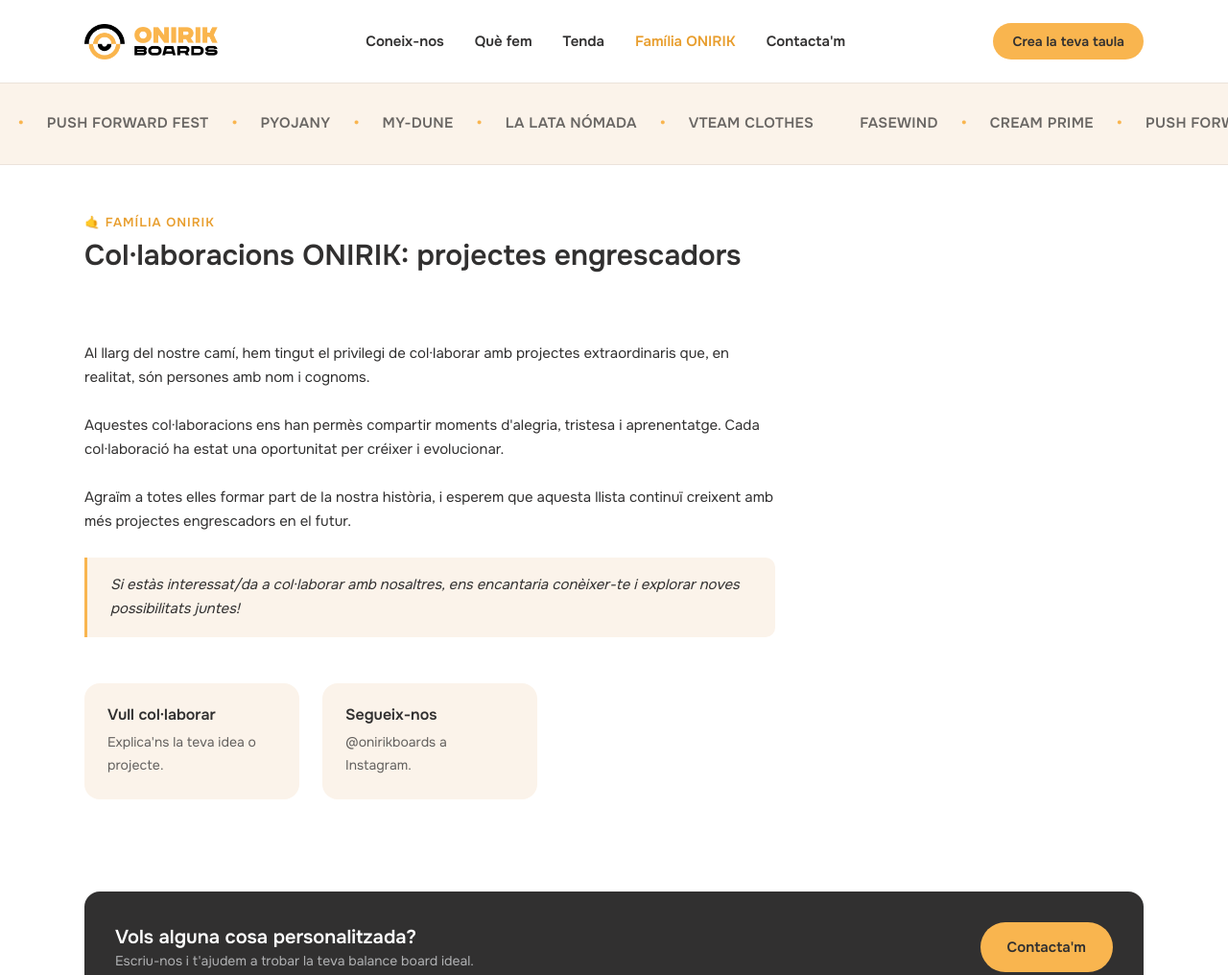
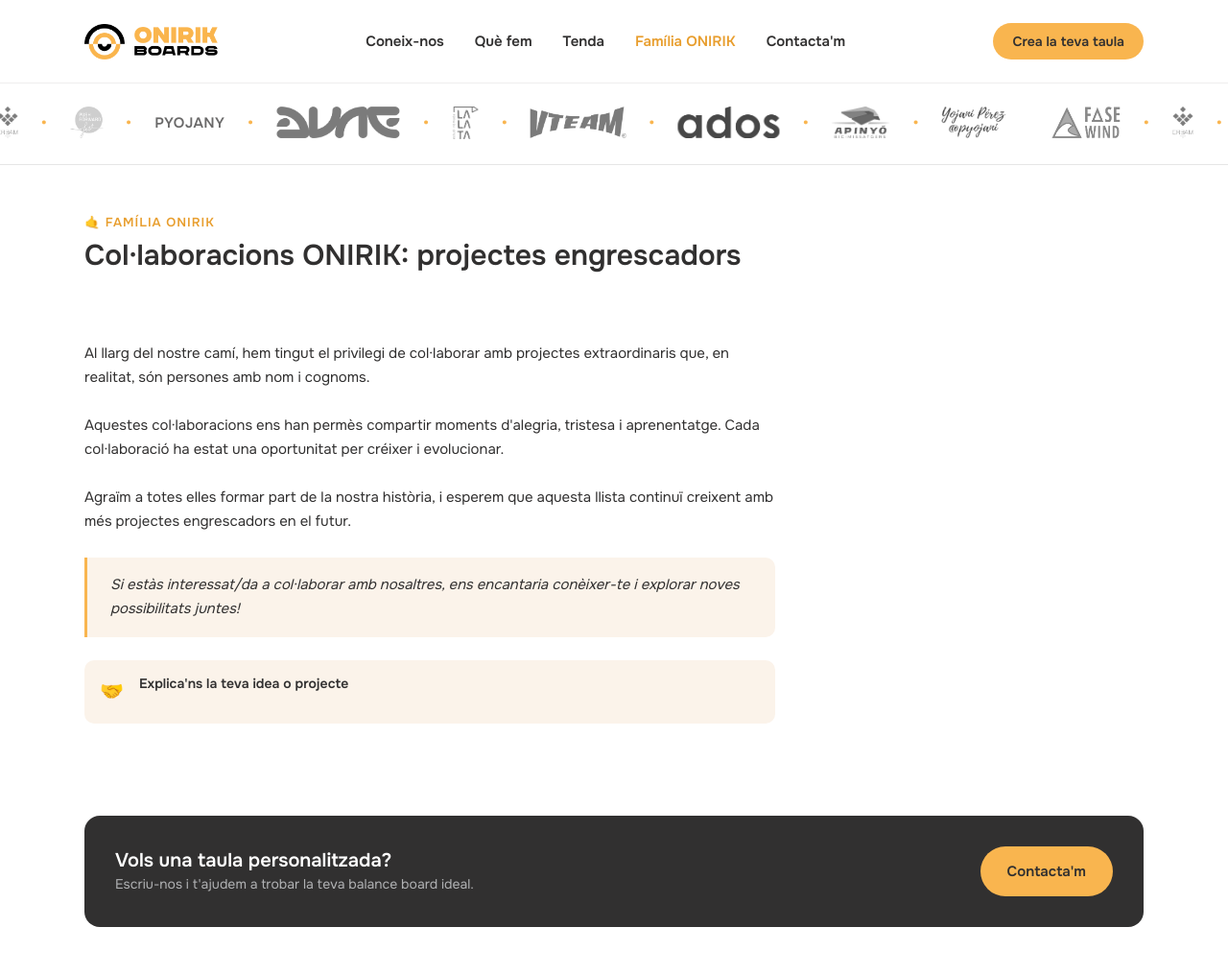
Before and after one commit to claudiasunday/onirik, a plain HTML site: page familia-onirik.html in a window 1280 px wide. Shown: the top 1016 px of the page at 96% size. Drawn offline with Linux system fonts and the light colour scheme; a web font is replaced by a local one.

Commit message:
Actualiza estilos, layout y personalización

```diff
--- a/assets/css/styles.css
+++ b/assets/css/styles.css
@@ -66,6 +66,14 @@
 body {
   margin: 0;
   padding: 0;
+  /* Diverses seccions (hero, cintes de pills/col·laboradors...) "sagnen"
+     fins als 100vw amb el truc width:100vw + margin -50vw per escapar
+     del .container sense tocar l'HTML. En alguns mòbils 100vw es calcula
+     per sobre de l'ample visible real (p.ex. si el navegador compta la
+     barra de scroll), i això filtrava com un petit scroll horitzontal de
+     tota la pàgina. Cap element necessita scroll horitzontal a aquest
+     nivell, així que ho tallem aquí directament. */
+  overflow-x: hidden;
 }
 
 body {
@@ -131,6 +139,22 @@
   margin: 0 auto;
   padding-left: var(--space-4);
   padding-right: var(--space-4);
+}
+
+/* Treu l'element de la vista i del flux (no ocupa espai) mantenint-lo
+   per a lectors de pantalla i SEO: per a títols/text que calia que hi
+   fossin però no calia veure's (p.ex. retallar scroll abans del
+   contingut real d'una pàgina). */
+.visually-hidden {
+  position: absolute;
+  width: 1px;
+  height: 1px;
+  padding: 0;
+  margin: -1px;
+  overflow: hidden;
+  clip: rect(0, 0, 0, 0);
+  white-space: nowrap;
+  border: 0;
 }
 
 /* ---- Header ------------------------------------------------------------- */
@@ -1618,8 +1642,8 @@
   overflow: hidden;
   display: flex;
   align-items: center;
-  background: var(--c-cream-2);
-  border-bottom: 1px solid rgba(49, 48, 48, 0.08);
+  background: var(--c-white);
+  border-bottom: 1px solid rgba(49, 48, 48, 0.12);
 }
 
 .partners-ribbon-track {
@@ -1655,6 +1679,26 @@
 .partners-ribbon-track a:hover {
   opacity: 1;
   color: var(--c-orange-dark);
+}
+
+/* La majoria de col·laboradors ja tenen logo real: substitueix el
+   text per la imatge (mateixos fitxers que a la Home), mantenint la
+   mateixa alçada de línia i la mateixa opacitat/hover que els que
+   encara són només text (p.ex. Pyojany, sense logo). Es veuen amb el
+   seu color de marca real (majoritàriament negre/gris) sobre el fons
+   blanc, sense cap filtre. */
+.partners-ribbon-track img {
+  display: block;
+  height: 34px;
+  width: auto;
+  object-fit: contain;
+  opacity: 0.72;
+  transition: opacity 0.15s ease;
+}
+
+.partners-ribbon-track a:hover img,
+.partners-ribbon-track img:hover {
+  opacity: 1;
 }
 
 .partners-ribbon-dot {
@@ -1756,6 +1800,13 @@
   color: var(--c-muted-light);
 }
 
+/* Quan .prose-media només té un placeholder (p.ex. Què fem, a diferència
+   de Coneix-nos amb dos), que ocupi totes les columnes de la mini-graella
+   mòbil en lloc de quedar-se només a la primera meitat. */
+.prose-media .img-placeholder:only-child {
+  grid-column: 1 / -1;
+}
+
 .img-placeholder svg {
   width: 28px;
   height: 28px;
@@ -1791,7 +1842,8 @@
    Què fem...) heretava el nowrap pensat per als enllaços de text
    inline, i el seu paràgraf es desbordava fora de la targeta en lloc
    de fer salt de línia. */
-.prose .info-card {
+.prose .info-card,
+.prose .contact-info-item {
   color: inherit;
   font-weight: inherit;
   text-decoration: none;
--- a/assets/js/layout.js
+++ b/assets/js/layout.js
@@ -104,7 +104,7 @@
     <section class="container">
       <div class="contact-teaser">
         <div>
-          <h2>Vols alguna cosa personalitzada?</h2>
+          <h2>Vols una taula personalitzada?</h2>
           <p>Escriu-nos i t'ajudem a trobar la teva balance board ideal.</p>
         </div>
         <a class="btn btn-primary" href="contacte.html">Contacta'm</a>
--- a/assets/js/que-fem.js
+++ b/assets/js/que-fem.js
@@ -115,6 +115,7 @@
 
 function initQueFemSubnav() {
   const prose = document.getElementById("que-fem-prose");
+  const media = document.getElementById("que-fem-media");
   const subnav = document.querySelector(".subnav");
   if (!prose || !subnav) return;
   const links = [...subnav.querySelectorAll("a")];
@@ -123,6 +124,7 @@
     const data = QUE_FEM_TOPICS[topic];
     if (!data) return;
     prose.innerHTML = `<h2>${data.title}</h2>${data.body}${data.cards}`;
+    if (media) media.setAttribute("aria-label", data.title);
     links.forEach((a) =>
       a.classList.toggle("active", topicFromHref(a.getAttribute("href")) === topic)
     );
--- a/familia-onirik.html
+++ b/familia-onirik.html
@@ -20,34 +20,46 @@
       <div class="partners-ribbon" aria-label="Col·laboradors d'ONIRIK BOARDS">
         <div class="partners-ribbon-track">
           <div class="partners-ribbon-group">
-            <a href="https://fasewind.com/es/" target="_blank" rel="noopener">FaseWind</a>
+            <a href="https://fasewind.com/es/" target="_blank" rel="noopener"><img src="assets/images/partners/fase-wind.png" alt="FaseWind" /></a>
             <span class="partners-ribbon-dot" aria-hidden="true">•</span>
-            <a href="https://creamprime.com/" target="_blank" rel="noopener">Cream Prime</a>
+            <a href="https://creamprime.com/" target="_blank" rel="noopener"><img src="assets/images/partners/cream.png" alt="Cream Prime" /></a>
             <span class="partners-ribbon-dot" aria-hidden="true">•</span>
-            <a href="https://www.pushforwardfest.com/" target="_blank" rel="noopener">Push Forward Fest</a>
+            <a href="https://www.pushforwardfest.com/" target="_blank" rel="noopener"><img src="assets/images/partners/push-forward-fest.png" alt="Push Forward Fest" /></a>
             <span class="partners-ribbon-dot" aria-hidden="true">•</span>
             <a href="https://www.instagram.com/pyojany" target="_blank" rel="noopener">Pyojany</a>
             <span class="partners-ribbon-dot" aria-hidden="true">•</span>
-            <a href="https://www.my-dune.com/en/" target="_blank" rel="noopener">My-Dune</a>
+            <a href="https://www.my-dune.com/en/" target="_blank" rel="noopener"><img src="assets/images/partners/dune.png" alt="My-Dune" /></a>
             <span class="partners-ribbon-dot" aria-hidden="true">•</span>
-            <a href="https://www.lalatanomada.com/" target="_blank" rel="noopener">La Lata Nómada</a>
+            <a href="https://www.lalatanomada.com/" target="_blank" rel="noopener"><img src="assets/images/partners/la-la-ta.png" alt="La Lata Nómada" /></a>
             <span class="partners-ribbon-dot" aria-hidden="true">•</span>
-            <a href="https://www.instagram.com/vteamclothes/" target="_blank" rel="noopener">VTeam Clothes</a>
+            <a href="https://www.instagram.com/vteamclothes/" target="_blank" rel="noopener"><img src="assets/images/partners/vteam.png" alt="VTeam Clothes" /></a>
+            <span class="partners-ribbon-dot" aria-hidden="true">•</span>
+            <img src="assets/images/partners/ados.png" alt="Ados" />
+            <span class="partners-ribbon-dot" aria-hidden="true">•</span>
+            <img src="assets/images/partners/apinyo-bicimissatgers.png" alt="Apinyó Bicimissatgers" />
+            <span class="partners-ribbon-dot" aria-hidden="true">•</span>
+            <img src="assets/images/partners/yojani-perez.png" alt="Yojani Pérez" />
           </div>
           <div class="partners-ribbon-group" aria-hidden="true">
-            <a href="https://fasewind.com/es/" tabindex="-1">FaseWind</a>
+            <a href="https://fasewind.com/es/" tabindex="-1"><img src="assets/images/partners/fase-wind.png" alt="" /></a>
             <span class="partners-ribbon-dot">•</span>
-            <a href="https://creamprime.com/" tabindex="-1">Cream Prime</a>
+            <a href="https://creamprime.com/" tabindex="-1"><img src="assets/images/partners/cream.png" alt="" /></a>
             <span class="partners-ribbon-dot">•</span>
-            <a href="https://www.pushforwardfest.com/" tabindex="-1">Push Forward Fest</a>
+            <a href="https://www.pushforwardfest.com/" tabindex="-1"><img src="assets/images/partners/push-forward-fest.png" alt="" /></a>
             <span class="partners-ribbon-dot">•</span>
             <a href="https://www.instagram.com/pyojany" tabindex="-1">Pyojany</a>
             <span class="partners-ribbon-dot">•</span>
-            <a href="https://www.my-dune.com/en/" tabindex="-1">My-Dune</a>
+            <a href="https://www.my-dune.com/en/" tabindex="-1"><img src="assets/images/partners/dune.png" alt="" /></a>
             <span class="partners-ribbon-dot">•</span>
-            <a href="https://www.lalatanomada.com/" tabindex="-1">La Lata Nómada</a>
+            <a href="https://www.lalatanomada.com/" tabindex="-1"><img src="assets/images/partners/la-la-ta.png" alt="" /></a>
             <span class="partners-ribbon-dot">•</span>
-            <a href="https://www.instagram.com/vteamclothes/" tabindex="-1">VTeam Clothes</a>
+            <a href="https://www.instagram.com/vteamclothes/" tabindex="-1"><img src="assets/images/partners/vteam.png" alt="" /></a>
+            <span class="partners-ribbon-dot">•</span>
+            <img src="assets/images/partners/ados.png" alt="" />
+            <span class="partners-ribbon-dot">•</span>
+            <img src="assets/images/partners/apinyo-bicimissatgers.png" alt="" />
+            <span class="partners-ribbon-dot">•</span>
+            <img src="assets/images/partners/yojani-perez.png" alt="" />
           </div>
         </div>
       </div>
@@ -79,21 +91,12 @@
             encantaria conèixer-te i explorar noves possibilitats juntes!
           </blockquote>
 
-          <div class="card-row">
-            <a class="info-card" href="contacte.html">
-              <h3>Vull col·laborar</h3>
-              <p>Explica'ns la teva idea o projecte.</p>
-            </a>
-            <a
-              class="info-card"
-              href="https://www.instagram.com/onirikboards"
-              target="_blank"
-              rel="noopener"
-            >
-              <h3>Segueix-nos</h3>
-              <p>@onirikboards a Instagram.</p>
-            </a>
-          </div>
+          <a class="contact-info-item" href="contacte.html">
+            <span class="ci-icon">🤝</span>
+            <div>
+              <h3>Explica'ns la teva idea o projecte</h3>
+            </div>
+          </a>
         </div>
       </section>
     </main>
```
Also changed, not shown: coneix-nos.html (+10 -0 lines), que-fem.html (+8 -0 lines), tenda.html (+2 -2 lines).
